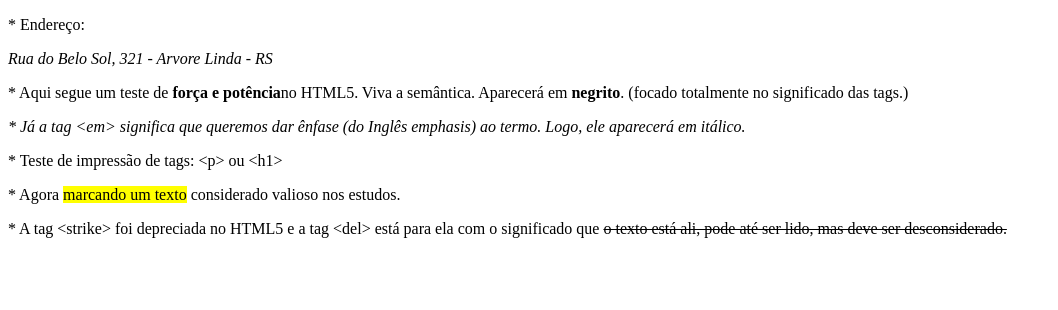
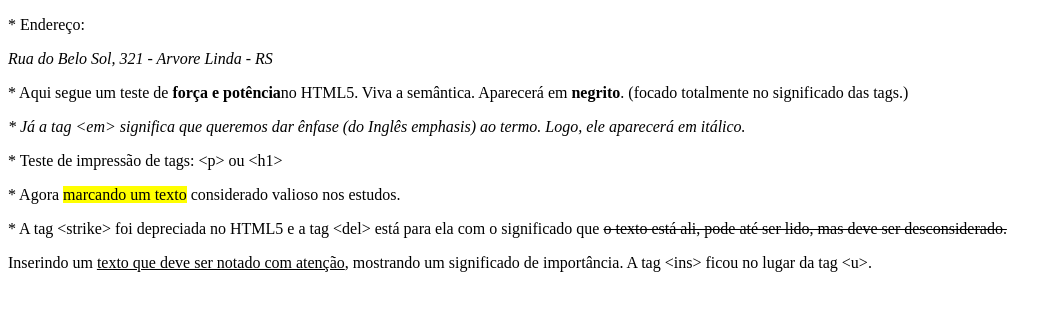
Before and after one commit to Ronaldss/course-html-css, a plain HTML site: page html-css/exercicios/ex007/index.html in a window 1280 px wide. Shown: the whole page, without its empty margins (0-1058 px from the left). Drawn offline with Linux system fonts and the light colour scheme.

Commit message:
Tag <ins> - Texto inserido, deve-se prestar atenção nele.

```diff
--- a/html-css/exercicios/ex007/index.html
+++ b/html-css/exercicios/ex007/index.html
@@ -53,6 +53,10 @@
             * A tag &lt;strike&gt; foi depreciada no HTML5 e a tag &lt;del&gt; está para ela com o significado que <del>o texto está ali,
             pode até ser lido, mas deve ser desconsiderado.</del>
         </p>
+        <p>
+            Inserindo um <ins>texto que deve ser notado com atenção</ins>, mostrando um significado de importância.
+            A tag &lt;ins&gt; ficou no lugar da tag &lt;u&gt;.
+        </p>
     </p>
 </body>
 </html>
```
